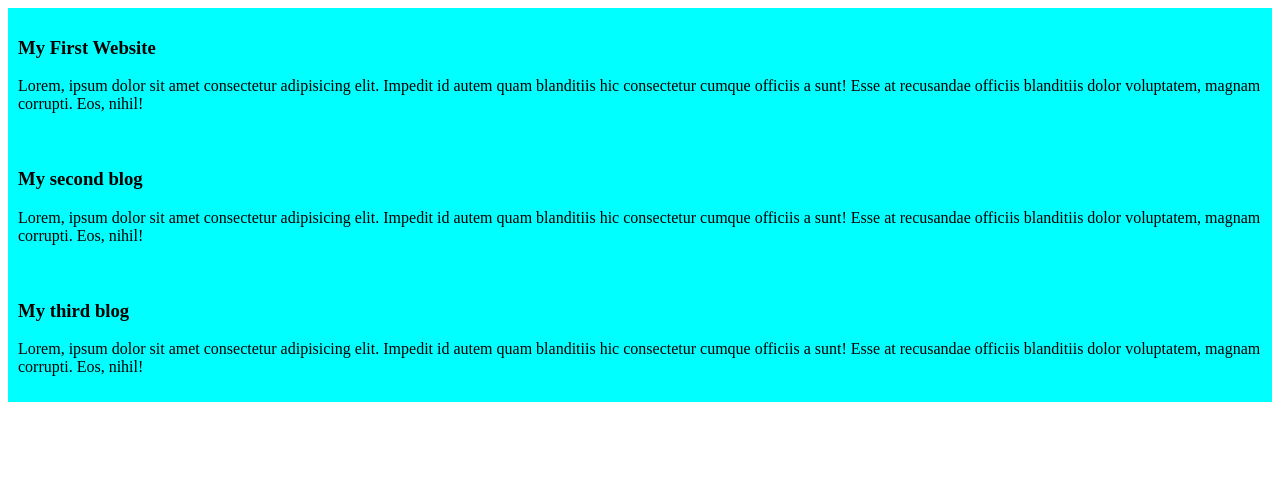
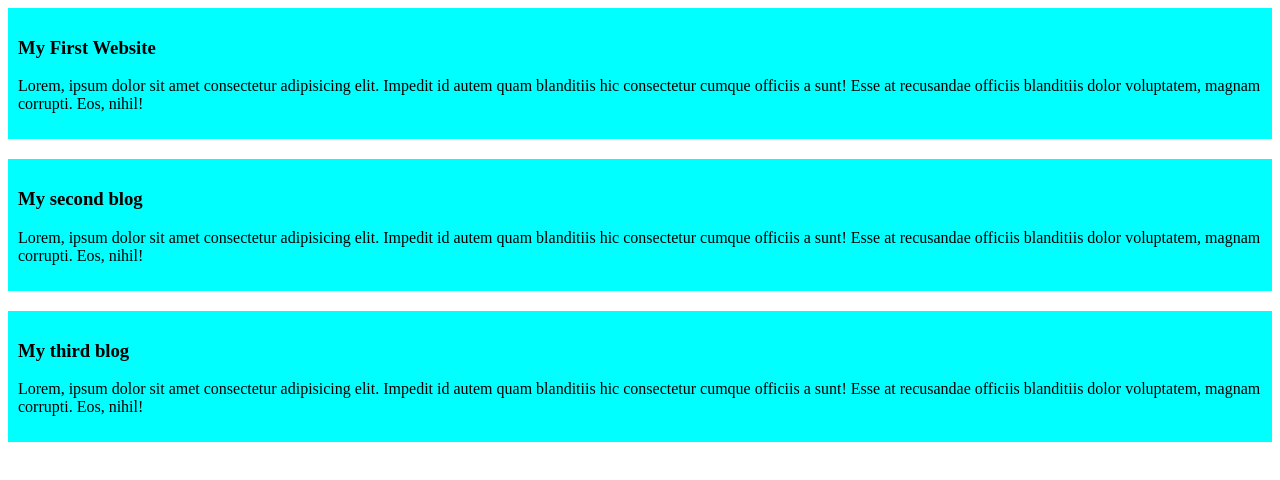
Before and after one commit to monirme12/my-simple-website, a plain HTML site: page index.html in a window 1280 px wide. Drawn offline with Linux system fonts and the light colour scheme.

Commit message:
css push

```diff
--- a/styles/blog.css
+++ b/styles/blog.css
@@ -1,4 +1,5 @@
 div{
     background-color: aqua;
     padding: 10px;
+    margin-bottom: 20px;
 }
```
